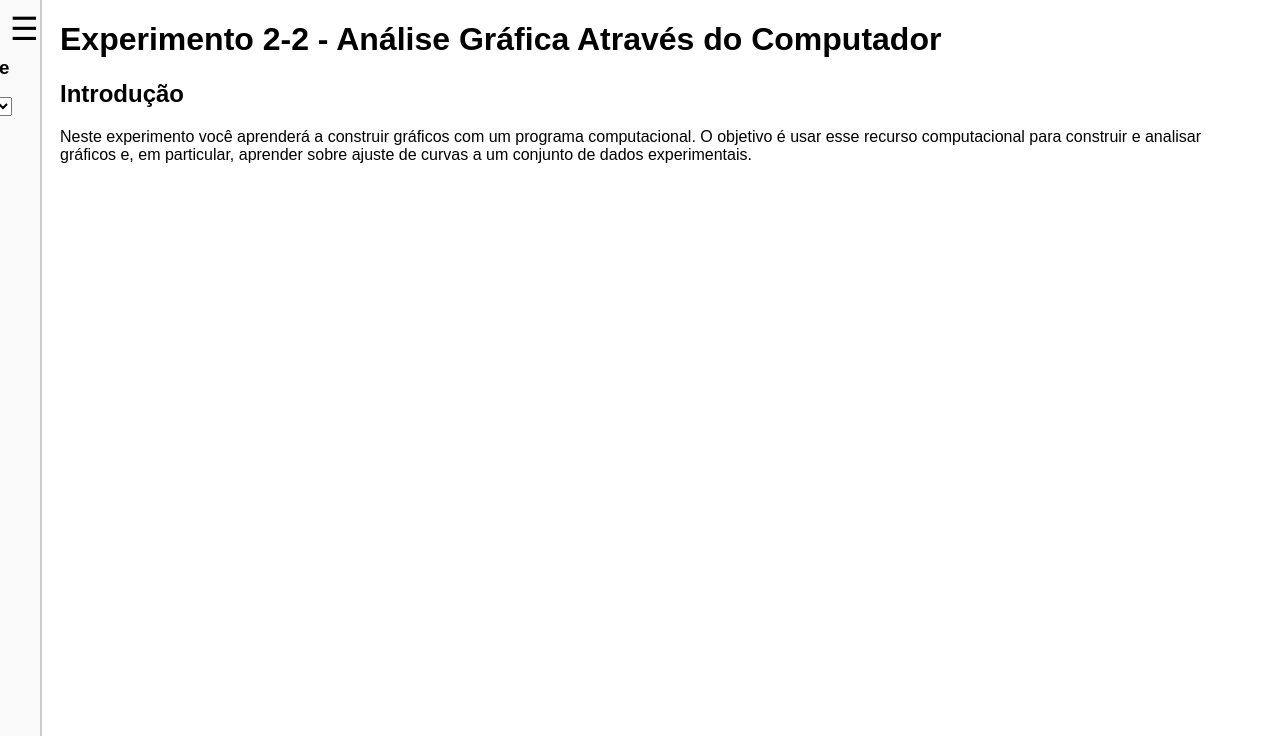
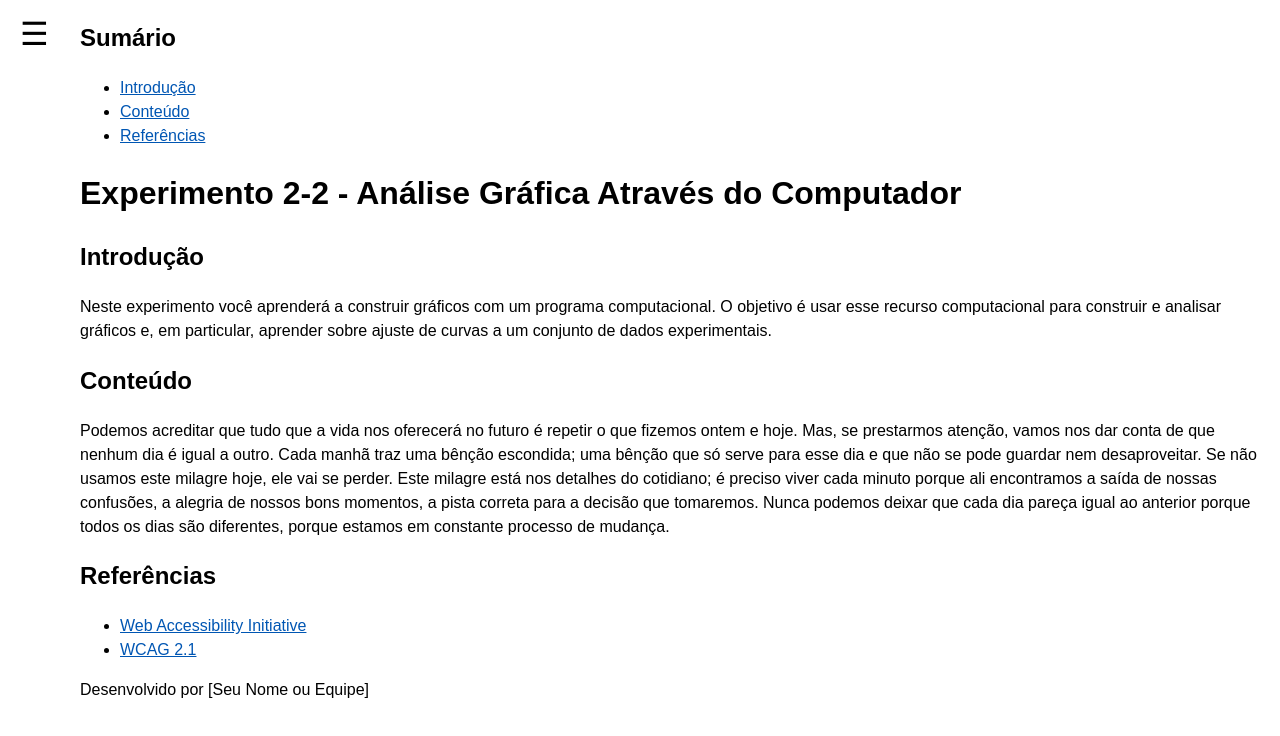
Before and after one commit to DaniellAbreu/Projeto-IST, a plain HTML site: page Index.html in a window 1280 px wide. Shown: the top 736 px of the page. Drawn offline with Linux system fonts and the light colour scheme.

Commit message:
Adicionando anotações, limpando o código e adicionando melhorias ao modelo com várias tags, referências e mais textos exemplos

```diff
--- a/Index.html
+++ b/Index.html
@@ -12,25 +12,36 @@
     <style>
         body {
             font-family: Arial, sans-serif;
-            font-size: 16px;
+            font-size: 1rem;
+            line-height: 1.5;
             color: #000;
             background-color: #fff;
-            margin: 0 0 0 20px; /* Margem inicial à esquerda */
+            margin: 0 0 0 40px;
             overflow-x: hidden;
             transition: margin-left 0.3s, background-color 0.3s;
         }
+
+        a {
+            color: #0056b3;
+            text-decoration: underline;
+        }
+        a:focus, a:hover {
+            outline: 2px solid #0056b3;
+            background-color: #e0f7fa;
+        }
+
         #menu-icon {
             position: fixed;
             top: 10px;
-            left: 10px;
-            font-size: 32px; /* Aumentei o tamanho dos tracinhos */
+            left: 20px;
+            font-size: 32px;
             cursor: pointer;
             z-index: 1000;
         }
         #controls {
             position: fixed;
             top: 0;
-            left: -250px;
+            left: -300px;
             width: 250px;
             height: 100%;
             background: #f9f9f9;
@@ -60,7 +71,7 @@
         }
         #content {
             margin: 20px;
-            margin-left: 40px; /* Afastei mais do lado esquerdo */
+            margin-left: 40px;
             transition: margin-left 0.3s;
         }
         #search-container {
@@ -78,7 +89,7 @@
     <!-- Ícone do menu -->
     <div id="menu-icon">&#9776;</div>
 
-    <!-- Controles de acessibilidade -->
+    <!-- Controle de acessibilidade -->
     <div id="controls">
         <br>
         <header>
@@ -111,10 +122,22 @@
     <!-- Conteúdo principal -->
     <div id="content">
         <header>
+            <h2>Sumário</h2>
+            <nav>
+                <ul>
+                    <li><a href="#introducao">Introdução</a></li>
+                    <li><a href="#conteudo">Conteúdo</a></li>
+                    <li><a href="#referencias">Referências</a></li>
+                </ul>
+            </nav>
+        </header>
+
+        <main>
+            <header>
                 <h1>Experimento 2-2 - Análise Gráfica Através do Computador</h1>
             </header>
 
-        <section>
+            <section id="introducao" aria-labelledby="introducao-titulo">
                 <h2>Introdução</h2>
                 <p>
                     Neste experimento você aprenderá a construir gráficos com um programa computacional.
@@ -123,7 +146,34 @@
                 </p>
             </section>
 
+            <section id="conteudo" aria-labelledby="conteudo-titulo">
+                <h2>Conteúdo</h2>
+                <p>
+                    Podemos acreditar que tudo que a vida nos oferecerá no futuro é repetir o que fizemos ontem e hoje.
+                    Mas, se prestarmos atenção, vamos nos dar conta de que nenhum dia é igual a outro.
+                    Cada manhã traz uma bênção escondida; uma bênção que só serve para esse dia e que não se pode guardar nem desaproveitar.
+                    Se não usamos este milagre hoje, ele vai se perder. Este milagre está nos detalhes do cotidiano;
+                    é preciso viver cada minuto porque ali encontramos a saída de nossas confusões, a alegria de nossos bons momentos,
+                    a pista correta para a decisão que tomaremos. Nunca podemos deixar que cada dia pareça igual ao anterior porque todos os dias são diferentes,
+                    porque estamos em constante processo de mudança.
+                </p>
+            </section>
+
+            <section id="referencias" aria-labelledby="referencias-titulo">
+                <h2 id="referencias-titulo">Referências</h2>
+                <ul>
+                    <li><a href="https://www.w3.org/WAI/" target="_blank" rel="noopener">Web Accessibility Initiative</a></li>
+                    <li><a href="https://www.w3.org/TR/WCAG21/" target="_blank" rel="noopener">WCAG 2.1</a></li>
+                </ul>
+            </section>
+
             <!-- Adicione mais conteúdo aqui -->
+
+        </main>
+
+            <footer>
+                <p>Desenvolvido por [Seu Nome ou Equipe]</p>
+            </footer>
 
     </div>
 
@@ -136,18 +186,23 @@
         const searchInput = document.getElementById('search');
         const searchBtn = document.getElementById('search-btn');
 
-        // Controle do menu lateral
+        // Controle do Menu Lateral
         menuIcon.addEventListener('click', () => {
             if (controls.style.left === '0px') {
-                controls.style.left = '-250px';
-                content.style.marginLeft = '40px'; // Retorna margem inicial
+                controls.style.left = '-300px';
+                content.style.marginLeft = '40px';
             } else {
                 controls.style.left = '0px';
-                content.style.marginLeft = '250px';
+                content.style.marginLeft = '270px';
             }
         });
 
-        // Ajuste da cor de fundo
+        // Ajuste da Cor do Texto
+        document.getElementById('color').addEventListener('input', function() {
+            document.body.style.color = this.value;
+        });
+
+        // Ajuste da Cor de Fundo
         backgroundInput.addEventListener('input', function() {
             document.body.style.backgroundColor = this.value;
             controls.style.backgroundColor = this.value;
@@ -166,14 +221,11 @@
             });
         });
 
-        // Alteração de fonte e cor do texto
+        // Alteração de fonte do texto
         document.getElementById('font-family').addEventListener('change', function() {
             document.body.style.fontFamily = this.value;
         });
+    </script>
 
-        document.getElementById('color').addEventListener('input', function() {
-            document.body.style.color = this.value;
-        });
-    </script>
 </body>
 </html>
```
Also changed, not shown: 2 other files. Lines whose indentation alone changed are shown as unchanged.
